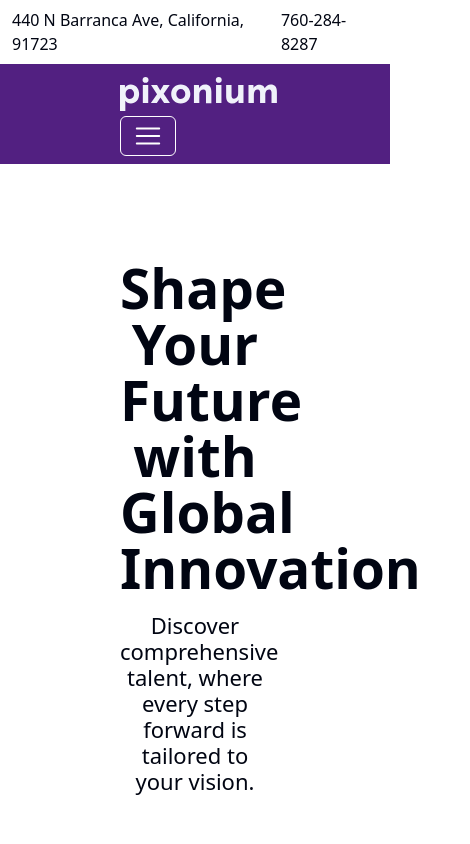
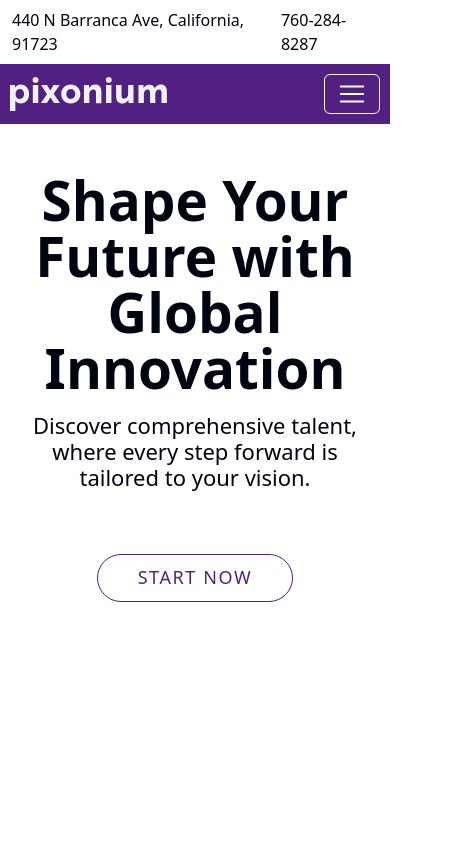
Before and after one commit to Bazzomir/lumaro, a React (Create React App) app in the folder erikas-app/: page / in a window 390 px wide. Shown: the top 844 px of the page, 470 px wide, since content can reach past the window. Built offline with nearby package versions, Linux system fonts and the light colour scheme.

Commit message:
padding responsive

```diff
--- a/erikas-app/src/assets/css/App.css
+++ b/erikas-app/src/assets/css/App.css
@@ -28,7 +28,6 @@ body {
 }
 
 .homepage {
-    /* height: 100vh !important; */
     height: 85vh;
 }
 
@@ -315,6 +314,12 @@ body {
         padding-top: 0.7rem !important;
         padding-bottom: 0.7rem !important;
     }
+
+    .px-120 {
+        padding-left: 10px !important;
+        padding-right: 10px !important;
+    }
+
 }
 
 /* Small devices (landscape phones, 576px and up) */
@@ -338,6 +343,11 @@ body {
         padding-top: 1rem !important;
         padding-bottom: 1rem !important;
     }
+
+    .px-120 {
+        padding-left: 30px !important;
+        padding-right: 30px !important;
+    }
 }
 
 /* Medium devices (tablets, 768px and up) */
@@ -360,6 +370,11 @@ body {
         padding-right: 5rem !important;
         padding-top: 1.2rem !important;
         padding-bottom: 1.2rem !important;
+    }
+
+    .px-120 {
+        padding-left: 50px !important;
+        padding-right: 50px !important;
     }
 }
 
@@ -388,11 +403,20 @@ body {
     .footer-paragraph {
         width: 23.25rem;
     }
+
+    .px-120 {
+        padding-left: 75px !important;
+        padding-right: 75px !important;
+    }
 }
 
 /* Extra large devices (large desktops, 1200px and up) */
 @media (min-width: 1200px) and (max-width: 1399.98px) {
     /* Styles for xl */
+    .px-120 {
+        padding-left: 100px !important;
+        padding-right: 100px !important;
+    }
 }
 
 /* Extra extra large devices (larger desktops, 1400px and up) */
--- a/erikas-app/src/components/pages/Homepage.jsx
+++ b/erikas-app/src/components/pages/Homepage.jsx
@@ -37,7 +37,7 @@ export default function Homepage() {
     };
 
     return (
-        <div className="homepage container-fluid mt-5 px-120" id="home" ref={homepageRef}>
+        <div className="homepage container-fluid mt-0 mt-md-5 px-120" id="home" ref={homepageRef}>
             <div className="row pt-5">
                 <div className="col-12 col-lg-7  align-self-center">
                     <div className="row gap-3 gap-md-5 text-center text-md-start">
```
